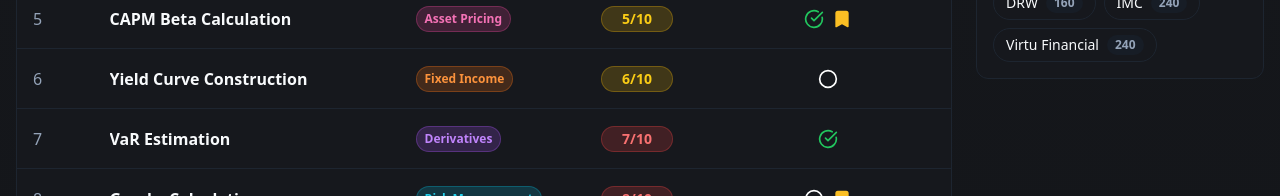
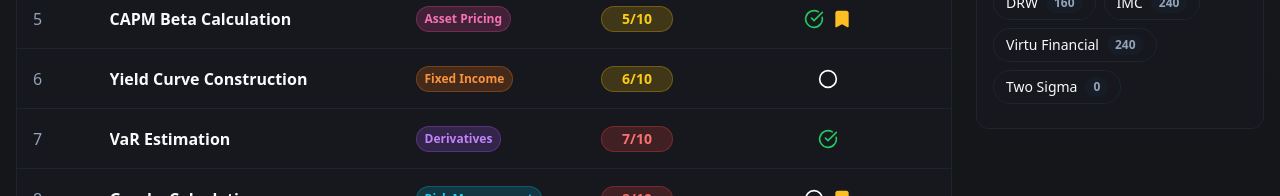
Before and after one commit to ravisharma381/quant-zenith-hub, a React (Vite) app: page /problems in a window 1280 px wide. Shown: the part 518-714 px from the top of the page. Built offline with nearby package versions, Linux system fonts and the light colour scheme.

Commit message:
Changes
Co-authored-by: ravisharma381 <222616816+ravisharma381@users.noreply.github.com>

```diff
--- a/src/pages/Problems.tsx
+++ b/src/pages/Problems.tsx
@@ -38,6 +38,45 @@ const COMPANIES = [
   { name: "DRW", logo: drivLogo },
   { name: "IMC" },
   { name: "Virtu Financial" },
+  { name: "Two Sigma" },
+  { name: "Hudson River Trading" },
+  { name: "Optiver" },
+  { name: "Jump Trading" },
+  { name: "Tower Research" },
+  { name: "Radix Trading" },
+  { name: "Headlands Technologies" },
+  { name: "Quantlab" },
+  { name: "Xilinx Capital" },
+  { name: "Squarepoint Capital" },
+  { name: "Millennium" },
+  { name: "Point72" },
+  { name: "Bridgewater" },
+  { name: "Renaissance Technologies" },
+  { name: "D.E. Shaw" },
+  { name: "AQR Capital" },
+  { name: "Barclays QuantLab" },
+  { name: "Morgan Stanley" },
+  { name: "Jefferies" },
+  { name: "Bank of America" },
+  { name: "Nomura" },
+  { name: "Macquarie" },
+  { name: "Wells Fargo" },
+  { name: "Susquehanna" },
+  { name: "Flow Traders" },
+  { name: "Optiver Futures" },
+  { name: "Allston Trading" },
+  { name: "Belvedere Trading" },
+  { name: "Chicago Trading" },
+  { name: "Gelber Group" },
+  { name: "HRT Euclid" },
+  { name: "Knights Capital" },
+  { name: "Linden Park" },
+  { name: "Maverick Derivatives" },
+  { name: "Nectar Research" },
+  { name: "Orchid Partners" },
+  { name: "Pinnacle Alpha" },
+  { name: "Quarry Capital" },
+  { name: "Redwood Markets" },
 ];
 
 const getInitials = (name: string) =>
```
